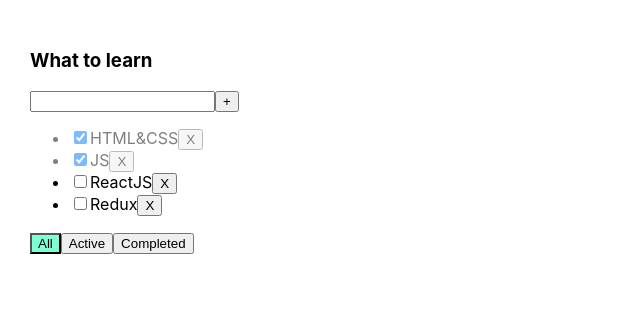
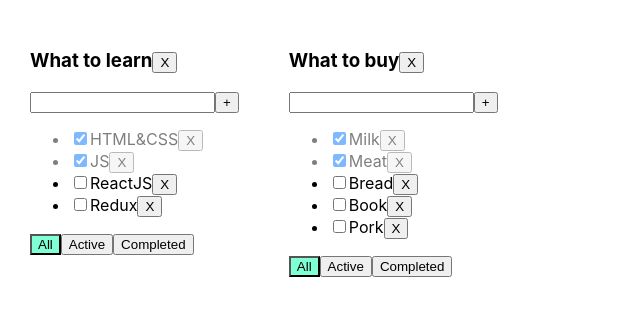
Before and after one commit to cheechoo28/to-do-list, a React (Create React App) app: page / in a window 1280 px wide. Shown: the top 316 px of the page, without its empty margins (0-640 px from the left). Built offline with nearby package versions, Linux system fonts and the light colour scheme.

Commit message:
to-do-list-5

```diff
--- a/src/App.tsx
+++ b/src/App.tsx
@@ -5,55 +5,100 @@
 
 
 export type FilterType = "all" | "active" | "completed"
+export type ToDoListsType = {
+    id: string
+    title: string
+    filter: FilterType
+}
+type TasksObjType = {
+    [key: string]: Array<TasksType>
+}
 
 function App() {
 
-    const [tasks, setTasks] = useState<Array<TasksType>>([
+    const toDoListID1 = v1()
+    const toDoListID2 = v1()
+    const [toDoLists, setToDoLists] = useState<Array<ToDoListsType>>([
+        {id: toDoListID1, title: "What to learn", filter: 'all'},
+        {id: toDoListID2, title: "What to buy", filter: 'all'},
+    ])
+    const [tasksObj, setTasks] = useState<TasksObjType>({
+        [toDoListID1]: [
             {id: v1(), title: "HTML&CSS", isDone: true},
             {id: v1(), title: "JS", isDone: true},
             {id: v1(), title: "ReactJS", isDone: false},
             {id: v1(), title: "Redux", isDone: false}
-    ])
+        ],
+        [toDoListID2]: [
+            {id: v1(), title: "Milk", isDone: true},
+            {id: v1(), title: "Meat", isDone: true},
+            {id: v1(), title: "Bread", isDone: false},
+            {id: v1(), title: "Book", isDone: false},
+            {id: v1(), title: "Pork", isDone: false}
+        ]
+    })
 
-    const [filter, setFilter] = useState<FilterType>("all")
-
-    function removeTask(taskID: string) {
-        let newTasks = tasks.filter(t => t.id !== taskID)
-        setTasks(newTasks)
+    function removeTask(taskID: string, toDoListID: string) {
+        const toDoListTasks = tasksObj[toDoListID]
+        tasksObj[toDoListID] = toDoListTasks.filter(t => t.id !== taskID)
+        setTasks({...tasksObj})
     }
-    function changeFilter(value: FilterType) {
-            setFilter(value)
-    }
-    function addTask(title: string) {
-        let task = {id: v1(), title: title, isDone: false}
-        setTasks([task, ...tasks])
-    }
-    function changeStatus(taskID: string, isDone: boolean) {
-        let task = tasks.find(t => t.id === taskID)
-        if(task) {
-            task.isDone = isDone
-            setTasks([...tasks])
+    function changeFilter(value: FilterType, toDoListID: string) {
+        const toDoList = toDoLists.find(tl => tl.id === toDoListID)
+        if (toDoList) {
+            toDoList.filter = value
+            setToDoLists([...toDoLists])
         }
     }
-
-    let tasksForTodoList = tasks
-    if (filter === "active") {
-        tasksForTodoList = tasks.filter(t => t.isDone === false)
+    function addTask(title: string, toDoListID: string) {
+        const task = {id: v1(), title: title, isDone: false}
+        const toDoListTasks = tasksObj[toDoListID]
+        tasksObj[toDoListID] = [task, ...toDoListTasks]
+        setTasks({...tasksObj})
     }
-    if (filter === "completed") {
-        tasksForTodoList = tasks.filter(t => t.isDone === true)
+    function changeStatus(taskID: string, isDone: boolean, toDoListID: string) {
+        const toDoListTasks = tasksObj[toDoListID]
+        const task = toDoListTasks.find(t => t.id === taskID)
+        if (task) {
+            task.isDone = isDone
+            setTasks({...tasksObj})
+        }
+    }
+    function removeToDoLIst (toDoListID: string) {
+        const toDoList = toDoLists.filter(tl => tl.id !== toDoListID)
+        if(toDoList) {
+            setToDoLists([...toDoList])
+        }
     }
 
     return (
         <div className="App">
-            <TodoList title="What to learn"
+            {
+                toDoLists.map(tl => {
+                    const allTasksForToDoList = tasksObj[tl.id]
+                    let tasksForTodoList = allTasksForToDoList
+                    if (tl.filter === "active") {
+                        tasksForTodoList = allTasksForToDoList.filter(t => t.isDone === false)
+                    }
+                    if (tl.filter === "completed") {
+                        tasksForTodoList = allTasksForToDoList.filter(t => t.isDone === true)
+                    }
+
+                    return <TodoList
+                        key={tl.id}
+                        id={tl.id}
+                        title={tl.title}
                         tasks={tasksForTodoList}
                         removeTask={removeTask}
                         changeFilter={changeFilter}
                         addTask={addTask}
                         changeStatus={changeStatus}
-                      filter={filter}
+                        filter={tl.filter}
+                        removeToDoLIst={removeToDoLIst}
                     />
+                })
+            }
+
         </div>
     );
 }
--- a/src/TodoList.tsx
+++ b/src/TodoList.tsx
@@ -8,13 +8,15 @@
 }
 
 type PropsType = {
+    id: string
     title: string
     tasks: Array<TasksType>
     filter: FilterType
-    removeTask: (taskID: string) => void
-    changeFilter: (value: FilterType) => void
-    addTask: (title: string) => void
-    changeStatus: (taskID: string, isDone: boolean) => void
+    removeTask: (taskID: string, toDoListID: string) => void
+    changeFilter: (value: FilterType, toDoLIstID: string) => void
+    addTask: (title: string, toDoListID: string) => void
+    changeStatus: (taskID: string, isDone: boolean, toDoListID: string) => void
+    removeToDoLIst: (toDoListID: string) => void
 }
 
 export function TodoList(props: PropsType) {
@@ -24,7 +26,7 @@
 
     const addTask = () => {
         if (newTitleForTask.trim() !== '') {
-            props.addTask(newTitleForTask.trim())
+            props.addTask(newTitleForTask.trim(), props.id)
             setNewTitleForTask('')
         } else {
             setError("Title is required!")
@@ -39,21 +41,21 @@
             addTask()
         }
     }
-
+    const removeToDoList = () => props.removeToDoLIst(props.id)
 
     const changeFilterToAll = () => {
-        props.changeFilter("all")
+        props.changeFilter("all", props.id)
     }
     const changeFilterToActive = () => {
-        props.changeFilter("active")
+        props.changeFilter("active", props.id)
     }
     const changeFilterToCompleted = () => {
-        props.changeFilter("completed")
+        props.changeFilter("completed", props.id)
     }
 
     return (
         <div>
-            <h3>{props.title}</h3>
+            <h3>{props.title}<button onClick={removeToDoList}>X</button></h3>
             <div>
                 <input
                     className={error ? "error" : ""}
@@ -68,9 +70,9 @@
                 {
                     props.tasks.map(t => {
 
-                            const removeTask = () => props.removeTask(t.id)
+                            const removeTask = () => props.removeTask(t.id, props.id)
                             const onChangeStatus = (e: ChangeEvent<HTMLInputElement>) => {
-                                props.changeStatus(t.id, e.currentTarget.checked)
+                                props.changeStatus(t.id, e.currentTarget.checked, props.id)
                             }
 
                             return (
```
Lines whose indentation alone changed are shown as unchanged.
